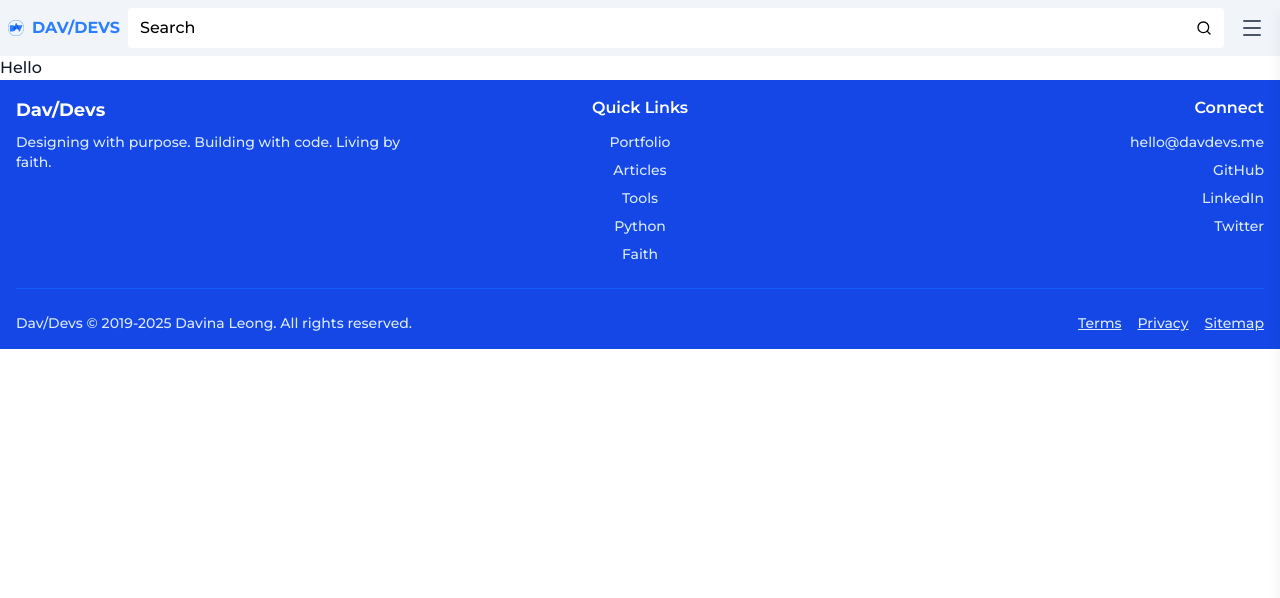
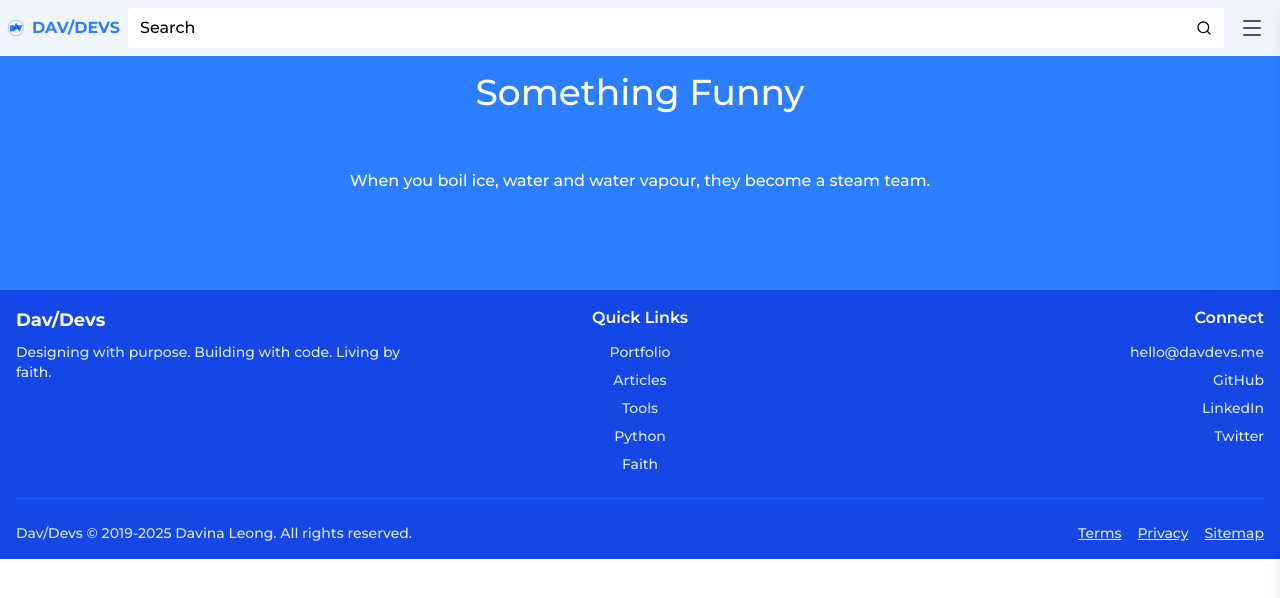
Before and after one commit to davinaleong/proj-davdevs-2025, a Next.js app: page / in a window 1280 px wide. Shown: the top 598 px of the page. Built offline with nearby package versions, Linux system fonts and the light colour scheme.

Commit message:
Done with the JokeHomeSection

```diff
--- /dev/null
+++ b/app/components/JokeHomeSection.tsx
@@ -0,0 +1,74 @@
+'use client'
+
+import { useState } from 'react'
+import HomeSection from './HomeSection'
+import Button from './Button'
+import jokesData from './../data/jokes.json'
+
+interface Joke {
+  type: 'single' | 'qa';
+  text?: string;
+  question?: string;
+  answer?: string;
+}
+
+export default function JokeHomeSection() {
+  const [joke] = useState<Joke>(() => {
+    // Select a random joke on component initialization
+    const randomIndex = Math.floor(Math.random() * jokesData.jokes.length);
+    return jokesData.jokes[randomIndex] as Joke;
+  });
+  const [showAnswer, setShowAnswer] = useState(false);
+
+  const handleShowAnswer = () => {
+    setShowAnswer(true);
+  };
+
+  const renderJokeContent = () => {
+
+    if (joke.type === 'single') {
+      return (
+        <p className="text-center whitespace-pre-line leading-relaxed">
+          {joke.text}
+        </p>
+      );
+    }
+
+    if (joke.type === 'qa') {
+      return (
+        <div className="text-center space-y-4">
+          <p className="whitespace-pre-line leading-relaxed font-medium">
+            {joke.question}
+          </p>
+
+          {!showAnswer ? (
+            <Button variant="secondary" onClick={handleShowAnswer}>
+              Show Answer
+            </Button>
+          ) : (
+            <p className="whitespace-pre-line leading-relaxed font-medium">
+              {joke.answer}
+            </p>
+          )}
+        </div>
+      );
+    }
+
+    return null;
+  };
+
+  return (
+    <HomeSection
+      title="Something Funny"
+      variant="primary"
+      anchorProps={{
+        href: "/funny",
+        children: "More jokes"
+      }}
+    >
+      <div className="max-w-2xl mx-auto p-6">
+        {renderJokeContent()}
+      </div>
+    </HomeSection>
+  );
+}
--- a/app/page.tsx
+++ b/app/page.tsx
@@ -1,7 +1,9 @@
+import JokeHomeSection from './components/JokeHomeSection'
+
 export default function Home() {
   return (
     <div>
-      Hello
+      <JokeHomeSection />
     </div>
   );
 }
```
